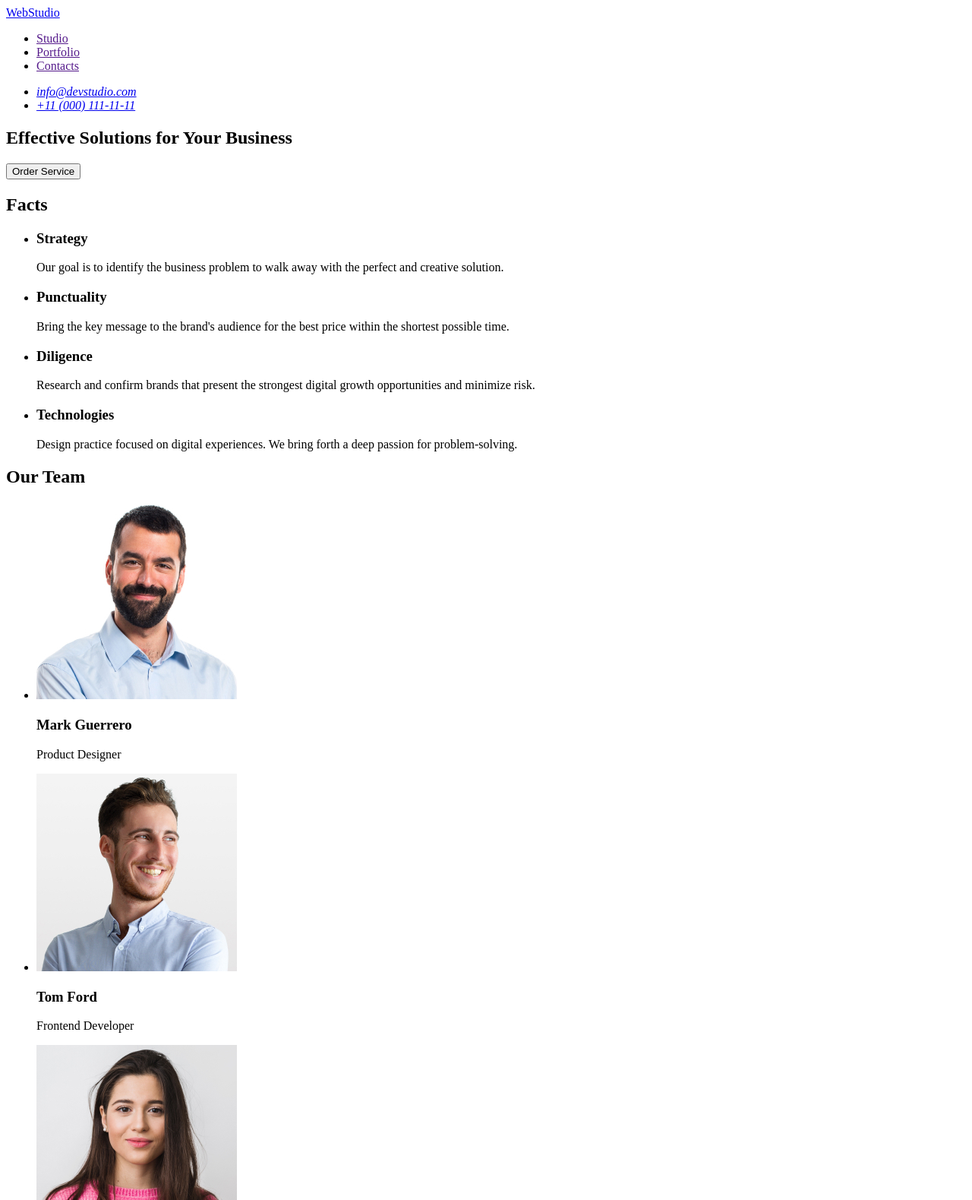
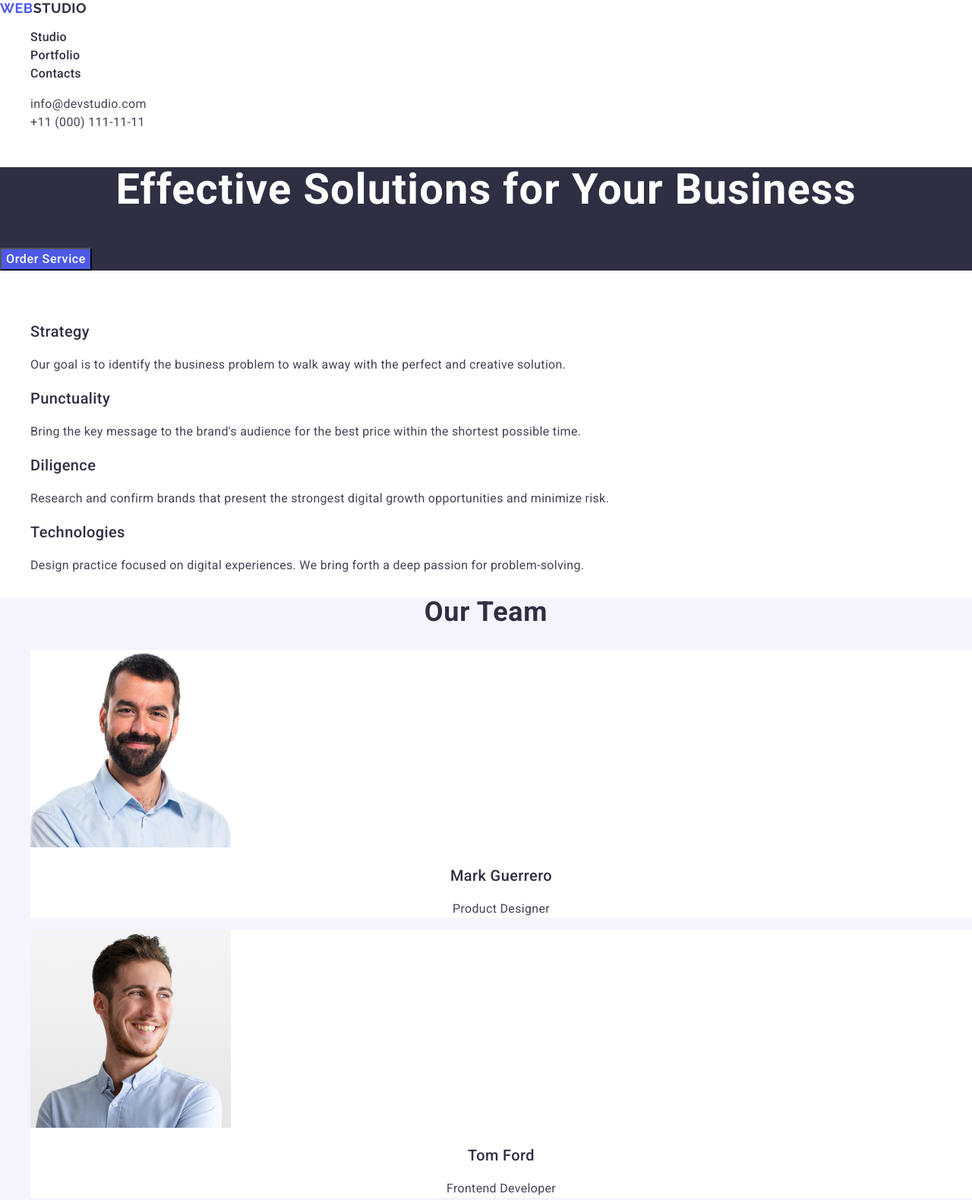
Before and after one commit to aklsh958/goit-markup-hw-01, a plain HTML site: page index.html in a window 1280 px wide. Shown: the top 1579 px of the page at 76% size. Drawn offline with nearby package versions, Linux system fonts and the light colour scheme.

Commit message:
update images

```diff
--- /dev/null
+++ b/css/styles.css
@@ -0,0 +1,226 @@
+body {
+    font-family: "Roboto", sans-serif;
+    color: #434455;
+    background-color: #FFFFFF;
+
+}
+
+a {
+    text-decoration: none;
+}
+
+ul,
+ol {
+    list-style-type: none;
+}
+
+button {
+    cursor: pointer;
+}
+
+/* #region Header */
+
+.logo {
+    font-family: "Raleway", sans-serif;
+    font-weight: 700;
+    font-size: 18px;
+    line-height: 117%;
+    letter-spacing: 0.03em;
+    text-transform: uppercase;
+    color: #4D5AE5;
+}
+
+.logo-style {
+    font-family: "Raleway", sans-serif;
+    font-weight: 700;
+    font-size: 18px;
+    line-height: 117%;
+    letter-spacing: 0.03em;
+    text-transform: uppercase;
+    color: #2E2F42;
+}
+
+.nav-list {
+    font-weight: 500;
+    font-size: 16px;
+    line-height: 150%;
+    letter-spacing: 0.02em;
+    color: #2E2F42;
+}
+
+.nav-item {
+    color: #2E2F42;
+}
+
+.nav-item-link {
+    font-weight: 500;
+    font-size: 16px;
+    line-height: 150%;
+    letter-spacing: 0.02em;
+    color: currentColor;
+}
+
+.nav-item-link:hover,
+.nav-item-link:focus {
+    color: #404BBF;
+}
+
+.address {
+    font-style: normal;
+}
+
+.mail_tel {
+    font-weight: 400;
+    font-size: 16px;
+    line-height: 150%;
+    letter-spacing: 0.02em;
+    color: #434455;
+}
+
+.mail {
+    color: currentColor;
+}
+
+.mail:hover,
+.mail:focus {
+    color: #404BBF;
+}
+
+/* #endregion Header */
+
+/* #region Main */
+
+.box {
+    background-color: #2E2F42;
+}
+
+.box-title {
+    font-weight: 700;
+    font-size: 56px;
+    line-height: 1.07;
+    text-align: center;
+    letter-spacing: 0.02em;
+    color: #FFFFFF;
+}
+
+.button_box {
+    font-family: "Roboto", sans-serif;
+    font-weight: 500;
+    font-size: 16px;
+    line-height: 150%;
+    letter-spacing: 0.04em;
+    color: #FFFFFF;
+    background-color: #4D5AE5;
+}
+
+.button_box:hover,
+.button_box:focus {
+    background-color: #404BBF;
+}
+
+.values_title {
+    color: transparent
+}
+
+.val_name {
+    font-weight: 500;
+    font-size: 20px;
+    line-height: 120%;
+    letter-spacing: 0.02em;
+    color: #2E2F42;
+}
+
+.val_def {
+    font-weight: 400;
+    font-size: 16px;
+    line-height: 150%;
+    letter-spacing: 0.02em;
+    color: #434455;
+}
+
+.team {
+    background-color: #F4F4FD;
+}
+
+.team_title {
+    font-weight: 700;
+    font-size: 36px;
+    line-height: 111%;
+    letter-spacing: 0.02em;
+    text-align: center;
+    text-transform: capitalize;
+    color: #2E2F42;
+}
+
+.team_def {
+    background-color: #FFFFFF;
+}
+
+.name {
+    font-weight: 500;
+    font-size: 20px;
+    line-height: 120%;
+    letter-spacing: 0.02em;
+    text-align: center;
+    color: #2E2F42;
+}
+
+.position {
+    font-weight: 400;
+    font-size: 16px;
+    line-height: 150%;
+    letter-spacing: 0.02em;
+    text-align: center;
+    color: #434455;
+}
+
+.portfolio {
+    font-size: 36px;
+    line-height: 1.11;
+    letter-spacing: 0.02em;
+    text-align: center;
+    text-transform: capitalize;
+    color: #2E2F42;
+}
+
+.item_name {
+    font-weight: 500;
+    font-size: 20px;
+    line-height: 1.2;
+    letter-spacing: 0.02em;
+    color: #2E2F42;
+}
+
+.item_dscr {
+    line-height: 150%;
+    letter-spacing: 0.02em;
+    color: #434455;
+}
+
+/* #endregion Main */
+
+/* #region Footer */
+
+.footer{
+    background-color: #2E2F42;
+}
+
+.logo-footer {
+    font-family: "Raleway", sans-serif;
+    font-weight: 700;
+    font-size: 18px;
+    line-height: 1.17;
+    letter-spacing: 0.03em;
+    text-transform: uppercase;
+    color: #4D5AE5;
+}
+
+.logo-style-footer {
+    color: #F4F4FD;
+}
+
+.final_word {
+    line-height: 1.5;
+    letter-spacing: 0.02em;
+    color: #F4F4FD;
+}
--- a/index.html
+++ b/index.html
@@ -3,86 +3,151 @@
 <head>
     <meta charset="UTF-8">
     <meta name="viewport" content="width=device-width, initial-scale=1.0">
-    <title>WebStudio</title>
+    <title>goit-markup-hw-02</title>
+    <link rel="preconnect" href="https://fonts.googleapis.com">
+    <link rel="preconnect" href="https://fonts.gstatic.com" crossorigin>
+    <link
+        href="https://fonts.googleapis.com/css2?family=Montserrat:ital,wght@0,100..900;1,100..900&family=Roboto:ital,wght@0,100;0,300;0,400;0,500;0,700;0,900;1,100;1,300;1,400;1,500;1,700;1,900&display=swap"
+        rel="stylesheet">
+    <link rel="stylesheet" href="https://cdnjs.cloudflare.com/ajax/libs/modern-normalize/3.0.1/modern-normalize.min.css"
+        integrity="sha512-q6WgHqiHlKyOqslT/lgBgodhd03Wp4BEqKeW6nNtlOY4quzyG3VoQKFrieaCeSnuVseNKRGpGeDU3qPmabCANg=="
+        crossorigin="anonymous" referrerpolicy="no-referrer" />
+    <link rel="preconnect" href="https://fonts.googleapis.com">
+    <link rel="preconnect" href="https://fonts.gstatic.com" crossorigin>
+    <link
+        href="https://fonts.googleapis.com/css2?family=Montserrat:ital,wght@0,100..900;1,100..900&family=Raleway:ital,wght@0,100..900;1,100..900&family=Roboto:ital,wght@0,100;0,300;0,400;0,500;0,700;0,900;1,100;1,300;1,400;1,500;1,700;1,900&display=swap"
+        rel="stylesheet">
+    <link rel="stylesheet" href="./css/styles.css">
 </head>
 <body>
     <header class="header-page">
-        <nav>
-            <a href="./index.html">WebStudio</a>
-            <ul>
-                <li><a href="">Studio</a></li>
-                <li><a href="">Portfolio</a></li>
-                <li><a href="">Contacts</a></li>
+        <nav class="nav-page">
+            <a href="./index.html" class="logo">Web<span class="logo-style">Studio</span></a>
+            <ul class="nav-list">
+                <li class="nav-item">
+                    <a class="nav-item-link" href="./index.html">Studio</a>
+                </li>
+                <li class="nav-item">
+                    <a class="nav-item-link" href="">Portfolio</a>
+                </li>
+                <li class="nav-item">
+                    <a class="nav-item-link" href="">Contacts</a>
+                </li>
             </ul>
         </nav>
-        <address>
-            <ul>
-                <li><a href="mailto:info@devstudio.com">info@devstudio.com</a></li>
-                <li><a href="tel:+110001111111">+11 (000) 111-11-11</a></li>
+        <address class="address">
+            <ul class="nav-list">
+                <li class="mail_tel">
+                    <a class="mail" href="mailto:info@devstudio.com">info@devstudio.com</a>
+                </li>
+                <li class="mail_tel">
+                    <a class="mail" href="tel:+110001111111">+11 (000) 111-11-11</a>
+                </li>
             </ul>
         </address>
     </header>
+
     <main>
-        <section class="facts">
-            <h1>
-                Effective Solutions for Your Business
-            </h1>
-            <button type="button">
-                Order Service
-            </button>
+        <section class="box">
+        <h1 class="box-title">Effective Solutions
+        for Your Business</h1>
+        <button class="button_box" type="button">Order Service</button>
         </section>
-        <section class="info-section">
-            <h2>Facts</h2>
-            <ul>
-                <li>
-                    <h3>Strategy</h3>
-                    <p>Our goal is to identify the business problem to walk away with the perfect and creative solution. </p>
+            <section class="values">
+            <h2 class="values_title">Values</h2>
+            <ul class="values_list">
+                <li class="val_list_def">
+                    <h3 class="val_name">Strategy</h3>
+                    <p class="val_def">Our goal is to identify the business problem to walk away with the perfect and creative solution.</p>
                 </li>
-                <li>
-                    <h3>Punctuality</h3>
-                    <p>Bring the key message to the brand's audience for the best price within the shortest possible time.</p>
+                <li class="val_list_def">
+                    <h3 class="val_name">Punctuality</h3>
+                    <p class="val_def">Bring the key message to the brand's audience for the best price within the shortest possible time.</p>
                 </li>
-                <li>
-                    <h3>Diligence</h3>
-                    <p>Research and confirm brands that present the strongest digital growth opportunities and minimize risk.</p>
+                <li class="val_list_def">
+                    <h3 class="val_name">Diligence</h3>
+                    <p class="val_def">Research and confirm brands that present the strongest digital growth opportunities and minimize risk.</p>
                 </li>
-                <li>
-                    <h3>Technologies</h3>
-                    <p>Design practice focused on digital experiences. We bring forth a deep passion for problem-solving.</p>
+                <li class="val_list_def">
+                    <h3 class="val_name">Technologies</h3>
+                    <p class="val_def">Design practice focused on digital experiences. We bring forth a deep passion for problem-solving.</p>
                 </li>
             </ul>
             </section>
-        <section class="team-section">
-            <h2>
-                Our Team
-            </h2>
-            <ul>
-                <li>
-                    <img src="./images/mark.jpg" alt="photo-team" width="264">
-                    <h3>Mark Guerrero</h3>
-                    <p>Product Designer</p>
+                <section class="team">
+                <h2 class="team_title">Our Team</h2>
+                <ul class="team_list">
+                    <li class="team_def">
+                        <img src="./images/mark.jpg"
+                        alt="Mark"
+                        width="264">
+                        <h3 class="name">Mark Guerrero</h3>
+                        <p class="position">Product Designer</p>
                     </li>
-                <li>
-                    <img src="./images/tom.jpg" alt="photo-team" width="264">
-                    <h3>Tom Ford</h3>
-                    <p>Frontend Developer</p>
+                    <li class="team_def">
+                        <img src="images/tom.jpg"
+                        alt="Tom"
+                        width="264">
+                        <h3 class="name">Tom Ford</h3>
+                        <p class="position">Frontend Developer</p>
                     </li>
-                <li>
-                    <img src="./images/camila.jpg" alt="photo-team" width="264">
-                    <h3>Camila Garcia</h3>
-                    <p>Marketing</p>
+                    <li class="team_def">
+                        <img src="./images/camila.jpg"
+                        alt="Camila"
+                        width="264">
+                        <h3 class="name">Camila Garcia</h3>
+                        <p class="position">Marketing</p>
                     </li>
-                <li>
-                    <img src="./images/daniel.jpg" alt="photo-team" width="264">
-                    <h3>Daniel Wilson</h3>
-                    <p>UI Designer</p>
+                    <li class="team_def">
+                        <img src="./images/daniel.jpg"
+                        alt="Daniel"
+                        width="264">
+                        <h3 class="name">Daniel Wilson</h3>
+                        <p class="position">UI Designer</p>
                     </li>
                 </ul>
                 </section>
+                    <section>
+                        <h2 class="portfolio">Our Portfolio</h2>
+                        <ul class="portfolio_item">
+                            <li class="item">
+                                <img src="./images/bank.jpg" alt="bank" width="360">
+                                <h3 class="item_name">Banking App</h3>
+                            <p class="item_dscr">App</p>
+                            </li>
+                            <li class="item">
+                                <img src="./images/Cashless.png" alt="payment" width="360">
+                                <h3 class="item_name">Cashless Payment</h3>
+                                <p class="item_dscr">Marketing</p>
+                            </li>
+                            <li class="item">
+                                <img src="./images/Meditation App.png" alt="meditation" width="360">
+                                <h3 class="item_name">Meditation App</h3>
+                                <p class="item_dscr">App</p>
+                            </li>
+                            <li class="item">
+                                <img src="./images/taxi.jpg" alt="taxi" width="360">
+                                <h3 class="item_name">Taxi Service</h3>
+                                <p class="item_dscr">Marketing</p>
+                            </li>
+                            <li class="item">
+                                <img src="./images/screen.jpg" alt="ilustation" width="360">
+                                <h3 class="item_name">Screen Illustrations</h3>
+                                <p class="item_dscr">Design</p>
+                            </li>
+                            <li class="item">
+                                <img src="./images/Courses.jpg" alt="online" width="360">
+                                <h3 class="item_name">Online Courses</h3>
+                                <p class="item_dscr">Marketing</p>
+                            </li>
+                    </ul>
+
+                </section>
     </main>
-    <footer>
-    <a href="./index.html">WebStudio</a>
-        <p>Increase the flow of customers and sales for your business with digital marketing & growth solutions.</p>
+    <footer class="footer">
+        <a href="./index.html" class="logo-footer">Web<span class="logo-style-footer">Studio</span></a>
+        <p class="final_word">Increase the flow of customers and sales for your business with digital marketing & growth solutions.</p>
+
     </footer>
 </body>
 </html>
```
Also changed, not shown: images/Meditation App.png (added), images/bank.jpg (added), styles.css (added), 4 other files. Lines whose indentation alone changed are shown as unchanged.
